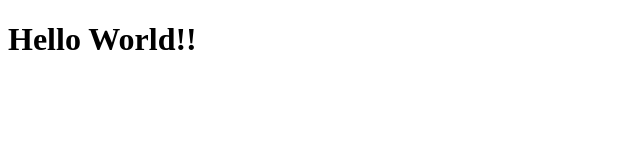
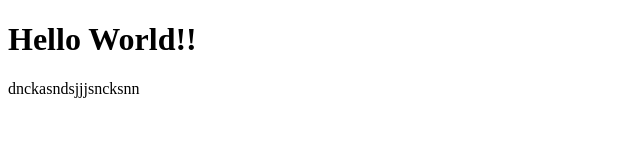
Before and after one commit to rawatmanish267/Test, a plain HTML site: page index.html in a window 1280 px wide. Shown: the whole page, without its empty margins (0-640 px from the left). Drawn offline with Linux system fonts and the light colour scheme.

Commit message:
Second Commit

```diff
--- a/index.html
+++ b/index.html
@@ -5,5 +5,6 @@
 </head>
 <body>
       <h1>Hello World!!</h1>
+      <p>dnckasndsjjjsncksnn</p>
 </body>
 </html>
```
